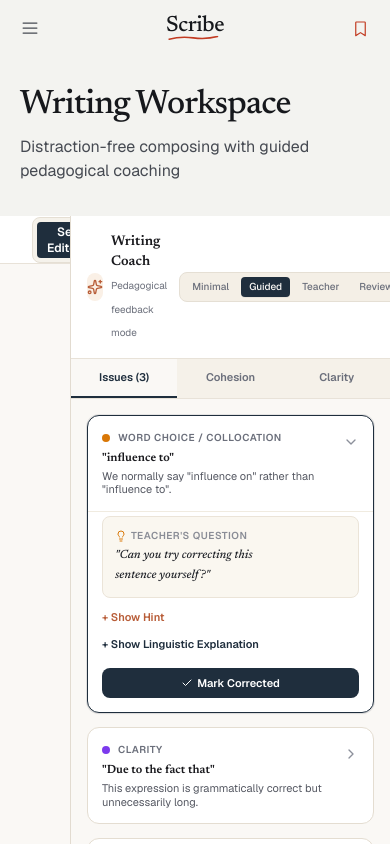
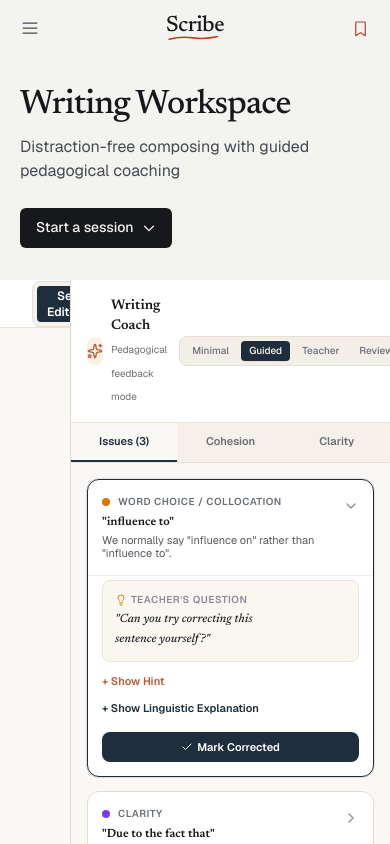
Before and after one commit to yitethio/scribe, a React (Vite) app: page /write in a window 390 px wide. Shown: the top 844 px of the page. Built offline with nearby package versions, Linux system fonts and the light colour scheme.

Commit message:
Keep the rail full height and the session menu reachable on phones

```diff
--- a/src/components/layout/AppLayout.jsx
+++ b/src/components/layout/AppLayout.jsx
@@ -3,6 +3,8 @@
 import { Sidebar, Wordmark } from "./Sidebar";
 import { TopHeader } from "./TopHeader";
 import { VocabCaptureModal } from "../vocabulary/VocabCaptureModal";
+
+export const pageClass = "px-5 sm:px-8 lg:px-12 pb-24 max-w-[1240px] mx-auto w-full";
 
 export const AppLayout = ({ children, title, subtitle, hideTopHeader = false, compactHeader = false }) => {
   const [captureModalOpen, setCaptureModalOpen] = useState(false);
@@ -33,8 +35,10 @@
       </a>
 
       {/* Desktop rail */}
-      <div className="hidden lg:block sticky top-0 h-[100dvh] shrink-0">
-        <Sidebar onOpenCaptureModal={() => handleOpenCapture()} />
+      <div className="hidden lg:block shrink-0 bg-rail">
+        <div className="sticky top-0 h-[100dvh]">
+          <Sidebar onOpenCaptureModal={() => handleOpenCapture()} />
+        </div>
       </div>
 
       {/* Phone and tablet drawer */}
--- a/src/components/layout/TopHeader.jsx
+++ b/src/components/layout/TopHeader.jsx
@@ -70,7 +70,7 @@
       {open && (
         <div
           role="menu"
-          className={`pop absolute ${align === "right" ? "right-0" : "left-0"} mt-2 w-72 bg-sheet rounded-lg p-1.5 z-50 shadow-[0_12px_32px_-12px_rgb(22_24_28/0.28),0_2px_6px_rgb(22_24_28/0.06)]`}
+          className={`pop absolute ${align === "right" ? "right-0" : align === "left" ? "left-0" : "left-0 md:left-auto md:right-0"} mt-2 w-72 bg-sheet rounded-lg p-1.5 z-50 shadow-[0_12px_32px_-12px_rgb(22_24_28/0.28),0_2px_6px_rgb(22_24_28/0.06)]`}
         >
           {sessionModes.map((mode) => {
             const Icon = mode.icon;
@@ -126,12 +126,12 @@
           </h1>
           {subtitle && <p className="mt-3 text-[16px] text-ink-2 max-w-[60ch]">{subtitle}</p>}
         </div>
-        <div className="hidden md:flex items-center gap-2 shrink-0 rise" style={{ "--i": 1 }}>
-          <button onClick={onOpenCaptureModal} className="btn btn-ghost">
+        <div className="flex items-center gap-2 shrink-0 rise" style={{ "--i": 1 }}>
+          <button onClick={onOpenCaptureModal} className="btn btn-ghost hidden md:inline-flex">
             <BookmarkSimple size={17} className="text-pen" />
             <span>Save a word</span>
           </button>
-          <StartSessionMenu />
+          <StartSessionMenu align="left-md-right" />
         </div>
       </div>
     </header>
```
